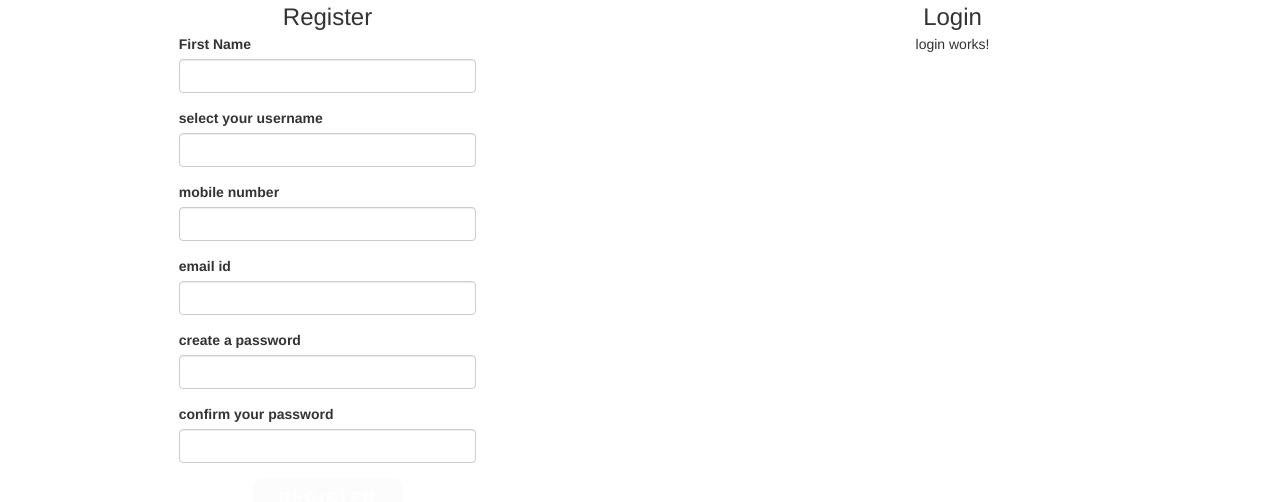
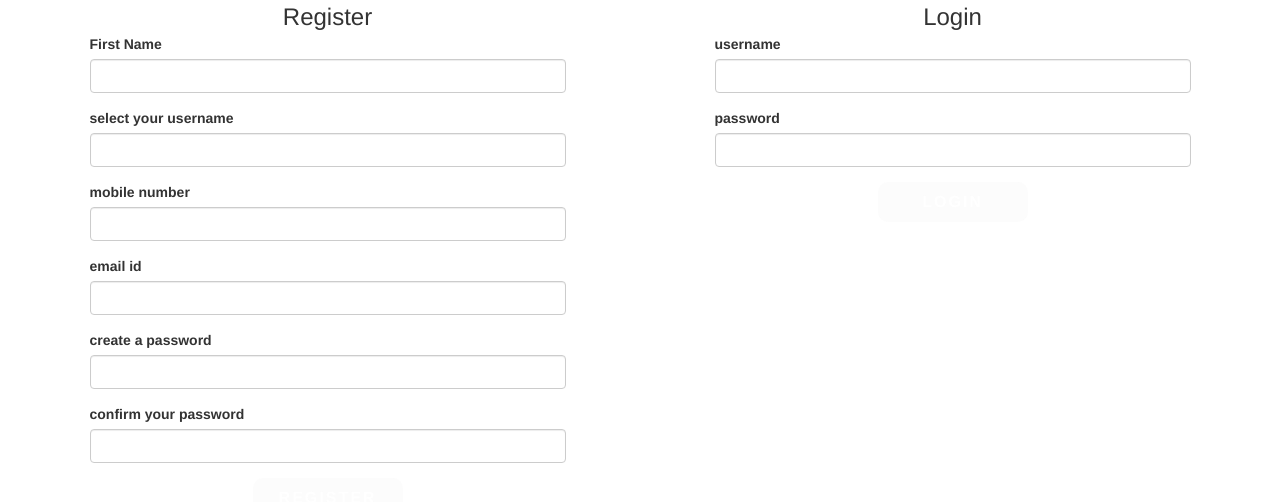
Before and after one commit to JainamJhaveri/FR-Website, an Angular app: page / in a window 1280 px wide. Shown: the top 502 px of the page. Built offline with nearby package versions, Linux system fonts and the light colour scheme.

Commit message:
add user login

```diff
--- a/src/app/login-register/login/login.component.css
+++ b/src/app/login-register/login/login.component.css
@@ -0,0 +1,29 @@
+.container {
+  width: 80%;
+}
+
+.smallfonts {
+  text-transform: none !important;
+  font-size: smaller;
+  letter-spacing: 1px;
+}
+
+a:hover {
+  cursor: pointer;
+}
+
+.login-button-div{
+  text-align: center;
+}
+
+.login-button {
+  color: white;
+  /*background-color: #00b3a7 !important;*/
+  font-size: medium;
+  text-transform: uppercase;
+  font-weight: bold;
+  letter-spacing: 2px;
+  border-radius: 10px;
+  width: 150px;
+  height: 40px;
+}
--- a/src/app/login-register/login/login.component.html
+++ b/src/app/login-register/login/login.component.html
@@ -1,3 +1,42 @@
-<p>
-  login works!
-</p>
+<div class="container" align="center">
+
+  <div *ngIf="registeredUserMessage" class="form-group alert alert-success inheritfonts">
+    {{registeredUserMessage}}
+  </div>
+
+  <div class="row" align="left">
+    <!-- LOGIN FORM begins-->
+    <form name="loginForm" (ngSubmit)="loginForm.form.valid && loginStudent()" #loginForm="ngForm"
+          (keydown)="clearErrorMessage()">
+
+      <!-- EMAIL INPUT form group begins-->
+      <div class="form-group">
+        <label for="inputEmail">username</label>
+        <input type="text" class="form-control" id="inputEmail" name="inputEmail"
+               [(ngModel)]="userLogin.userName" required #inputUsername="ngModel">
+      </div>
+      <!-- EMAIL INPUT form group ends-->
+
+      <!-- PASSWORD INPUT form group begins-->
+      <div class="form-group">
+        <label for="inputPassword">password</label>
+        <input type="password" class="form-control" id="inputPassword" name="inputPassword"
+               [(ngModel)]="userLogin.password" required #inputPassword="ngModel">
+      </div>
+      <!-- PASSWORD INPUT form group ends-->
+
+      <!-- SUBMIT BUTTON, LOADING, ERROR MESSAGE div begins -->
+      <div class="form-group login-button-div">
+        <button [disabled]="!loginForm.form.valid" type="submit" class="btn login-button">Login</button>
+
+        <img *ngIf="loginSubmitted || forgotPasswordSubmitted" src="../../../assets/loading.gif"/>
+        <hr *ngIf="errorMessage || successMessage">
+        <div *ngIf="errorMessage" class="alert alert-danger inheritfonts">{{errorMessage}}</div>
+        <div *ngIf="successMessage" class="alert alert-success inheritfonts">{{successMessage}}</div>
+      </div>
+      <!-- SUBMIT BUTTON, LOADING, ERROR MESSAGE div ends -->
+
+    </form> <!-- LOGIN FORM ends -->
+  </div>
+
+</div>
--- a/src/app/login-register/login/login.component.ts
+++ b/src/app/login-register/login/login.component.ts
@@ -1,4 +1,8 @@
-import { Component, OnInit } from '@angular/core';
+import {Component, OnInit} from "@angular/core";
+import {UserLogin} from "../_models/user-auth";
+import {Validations} from "../_models/validations";
+import {AuthService} from "../_services/auth.service";
+import {Router} from "@angular/router";
 
 @Component({
   selector: 'login-register-login',
@@ -7,9 +11,56 @@ import { Component, OnInit } from '@angular/core';
 })
 export class LoginComponent implements OnInit {
 
-  constructor() { }
+  userLogin = new UserLogin('', '');   // StudentLogin object for passing in loginStudent() service
+  loginSubmitted = false;                       // boolean var for displaying loading.gif
+  errorMessage = '';                            // var to display error message if the login fails
+  successMessage = '';
+
+  constructor(private authService: AuthService, private router: Router) {
+  }
 
   ngOnInit() {
   }
 
+  loginStudent() {
+    this.loginSubmitted = true;
+
+    if (!Validations.validateUsername(this.userLogin.userName)) {
+      this.displayErrorMessage(Validations.MESSAGE_USERNAME);
+      return;
+    } else if (!Validations.validatePassword(this.userLogin.password)) {
+      this.displayErrorMessage(Validations.MESSAGE_PASSWORD);
+      return;
+    }
+
+    this.authService.loginUser(this.userLogin).subscribe(
+      result => {
+        if (result["success"] === "false") {
+          this.displayErrorMessage(result["response"]);
+          this.loginSubmitted = false;
+        }
+        else {
+          console.log(result);
+          let studentId = result["response"]["_id"];
+          this.router.navigate(['student', studentId]);
+        }
+      }
+    );
+
+  }
+
+  /**
+   * clear error message variable
+   */
+  clearErrorMessage() {
+    this.errorMessage = '';
+  }
+
+  private displayErrorMessage(message: string) {
+    console.log(message);
+    this.loginSubmitted = false;
+    this.errorMessage = message;
+  }
+
+
 }
--- a/src/app/login-register/register/register.component.css
+++ b/src/app/login-register/register/register.component.css
@@ -1,5 +1,5 @@
 .container{
-  width: 50%;
+  width: 80%;
 }
 
 .smallfonts {
--- a/src/app/login-register/register/register.component.ts
+++ b/src/app/login-register/register/register.component.ts
@@ -56,7 +56,7 @@ export class RegisterComponent implements OnInit {
           console.log(result);
           this.registerSubmitted = false;
           this.clearAllFields();
-          alert("user " + this.newUser.userName + " successfully created");
+          alert("user :: " + this.newUser.userName + " :: successfully created");
         }
 
       }
```
